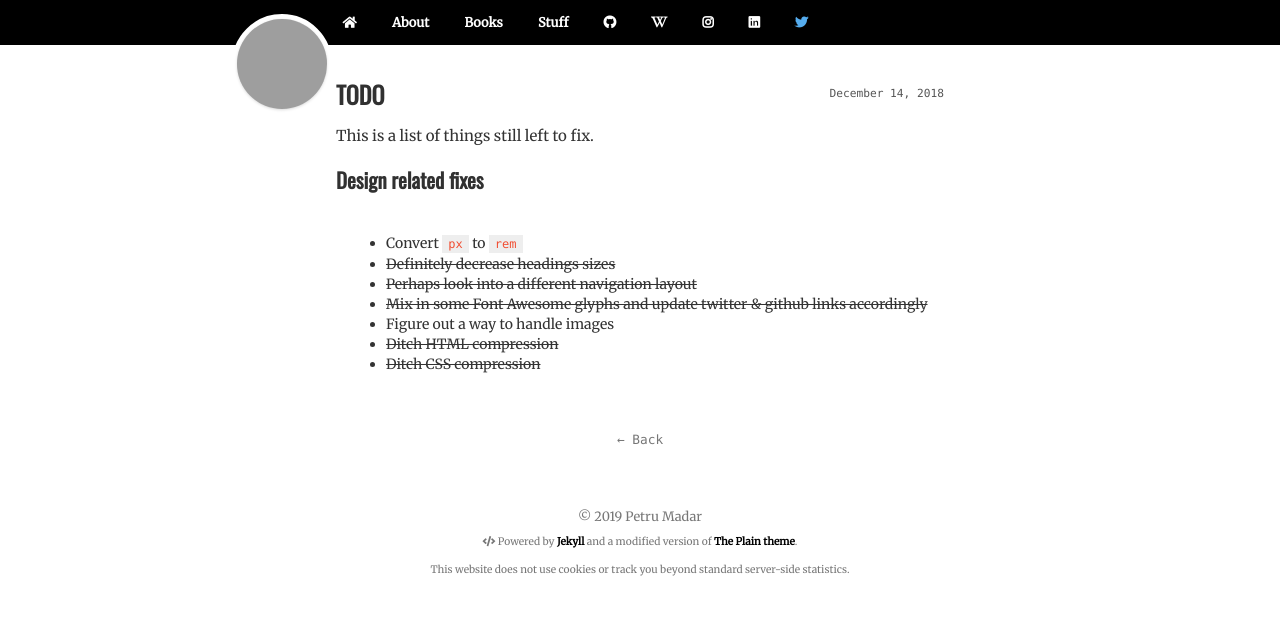
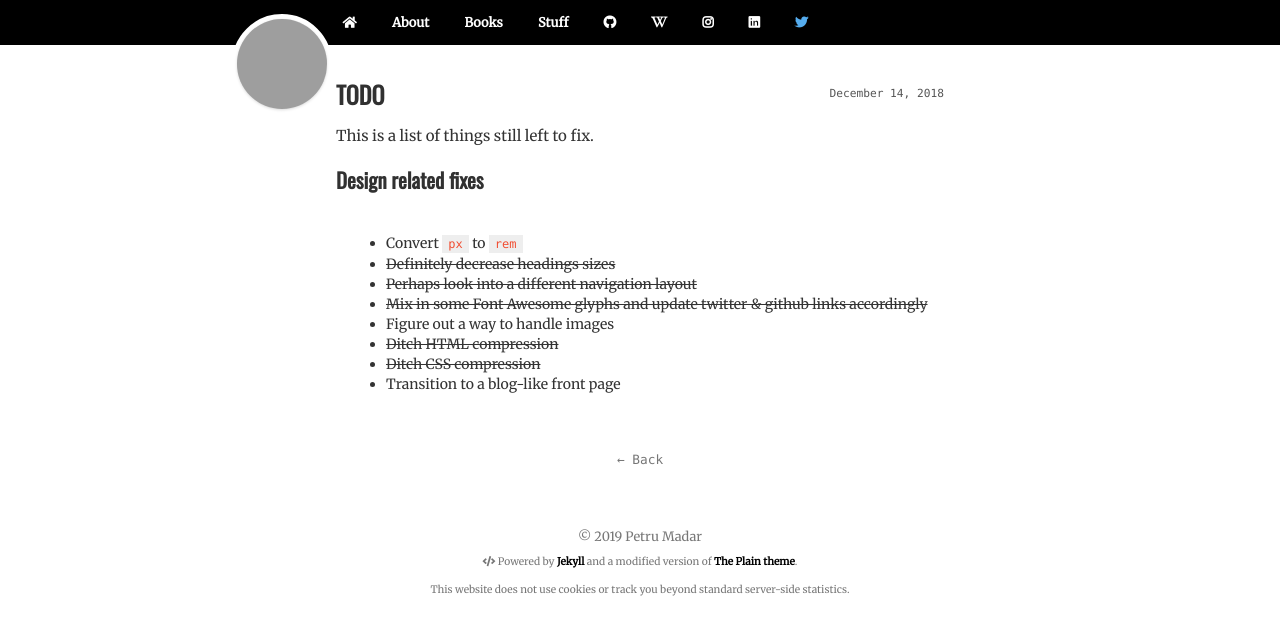
Before and after one commit to petru/prologue, a Jekyll site: the page built from _posts/2018-12-14-todo.md, in a window 1280 px wide, cut to the strip 0-635 px from the top of the page. Built offline with Jekyll 4.4.1, drawn with Linux system fonts in a browser that asks for light colours; nearby versions of some CDN libraries; grey boxes are pictures that could not be loaded.

Commit message:
Add to list

```diff
--- a/_posts/2018-12-14-todo.md
+++ b/_posts/2018-12-14-todo.md
@@ -13,3 +13,4 @@ This is a list of things still left to fix.
 * Figure out a way to handle images
 * ~~Ditch HTML compression~~
 * ~~Ditch CSS compression~~
+* Transition to a blog-like front page
```
